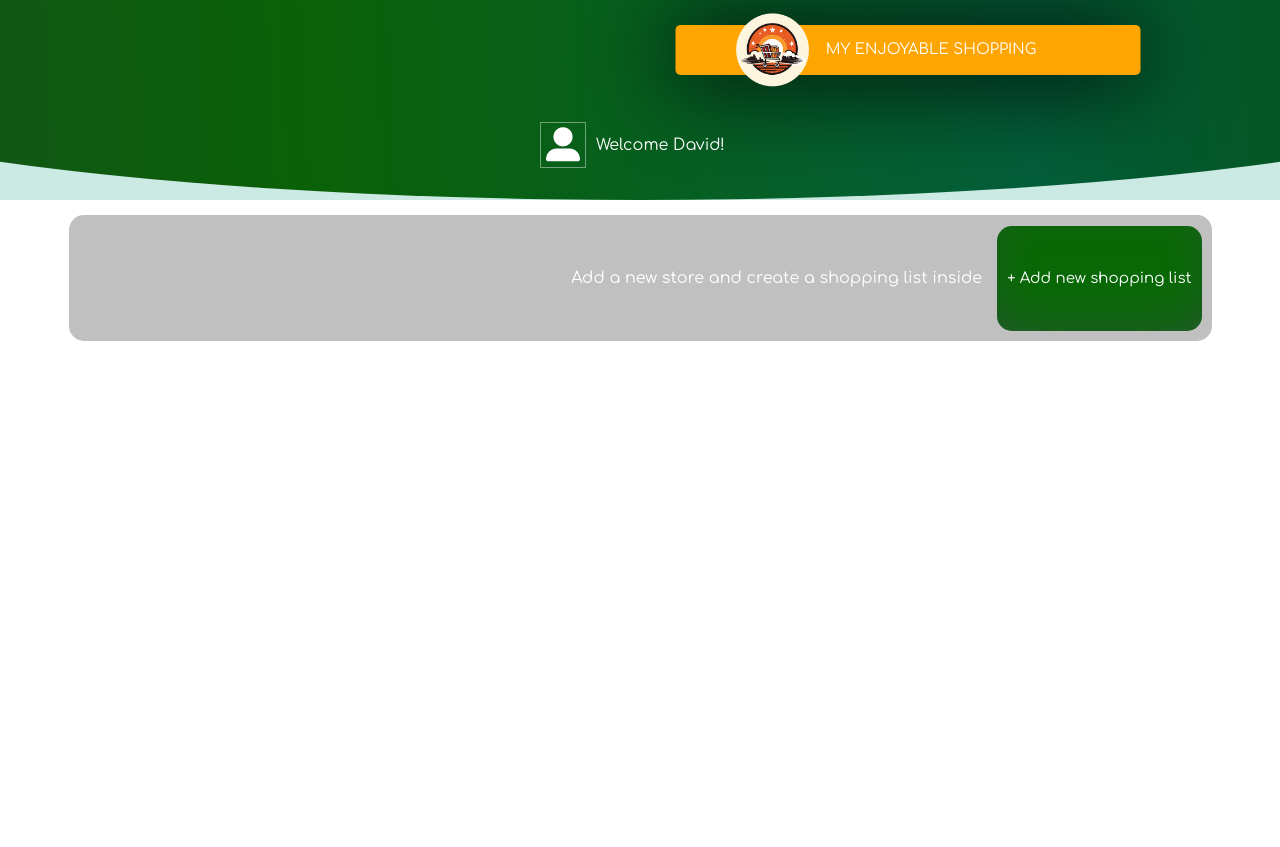
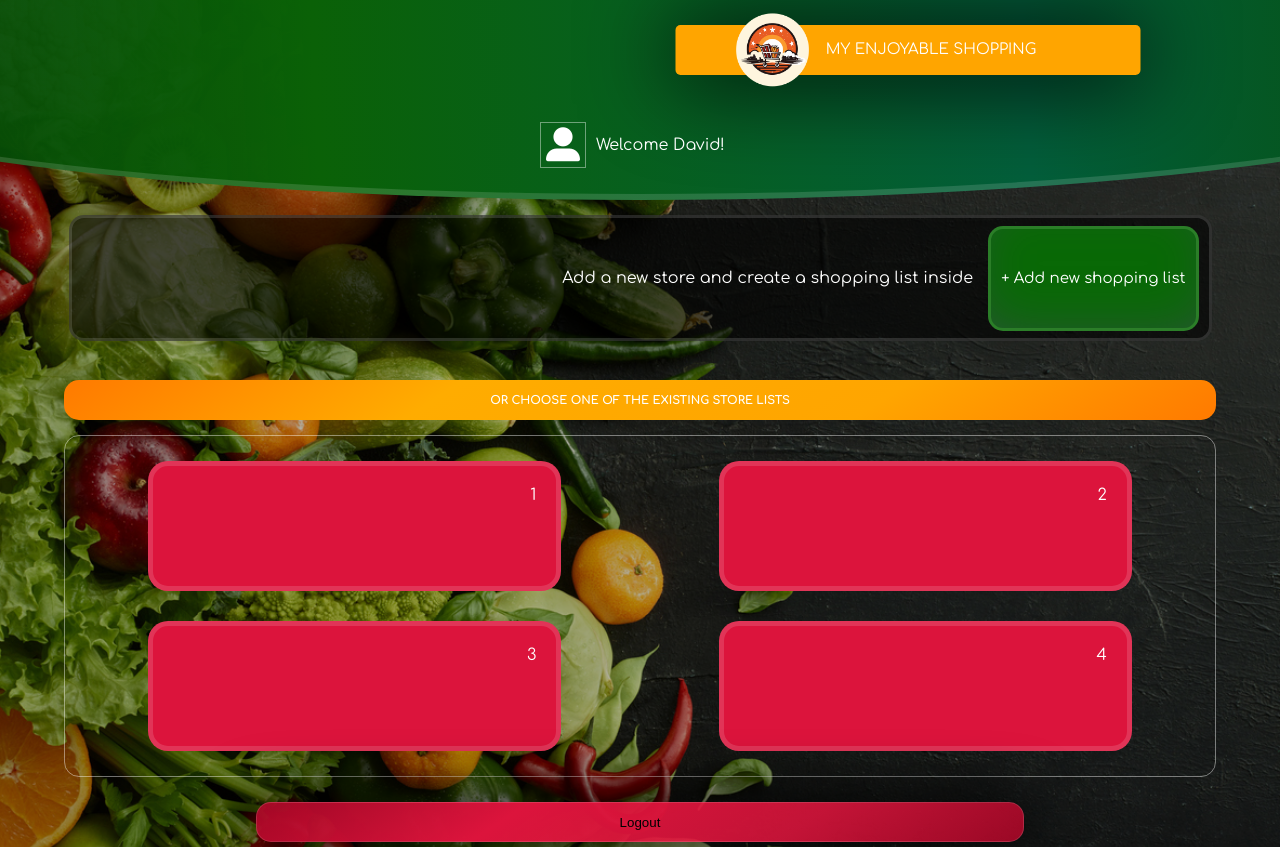
Before and after one commit to WojciechSadowskiNwD/My-enjoyable-shopping, a React (Create React App) app: page /appStart in a window 1280 px wide. Before the commit the page ends 800 px from the top, so only its background shows below. Built offline with nearby package versions, Linux system fonts and the light colour scheme; a web font is replaced by a local one.

Commit message:
Created the appearance of key elements for AppStart.js

```diff
--- a/src/pages/AppStart.js
+++ b/src/pages/AppStart.js
@@ -5,6 +5,7 @@ import Logo from "../components/Logo";
 function AppStart() {
 	return (
 		<div className={styles.app}>
+			<div className={styles.bg_shadow}>
 				<header className={styles.app_header}>
 					<div className={styles.green_circle}></div>
 					<div className={styles.div_size}>
@@ -15,10 +16,28 @@ function AppStart() {
 						<p>Welcome David!</p>
 					</div>
 				</header>
+				<div className={styles.app_section_button}>
+					<div className={styles.button_box}>
+						<p>Add a new store and create a shopping list inside</p>
+						<button className={styles.addList_btn}>
+							+ Add new shopping list
+						</button>
+					</div>
+				</div>
 				<div className={styles.app_main}>
-				<div className={styles.section_button}>
-					<p>Add a new store and create a shopping list inside</p>
-					<button className={styles.addList_btn}>+ Add new shopping list</button>
+					<div className={styles.app_title}>
+						<h2>Or choose one of the existing store lists</h2>
+					</div>
+					<div className={styles.section_shop_lists}>
+						<div className={styles.shop_square}>1</div>
+						<div className={styles.shop_square}>2</div>
+						<div className={styles.shop_square}>3</div>
+						<div className={styles.shop_square}>4</div>
+					</div>
+				</div>
+
+				<div className={styles.logout_box}>
+					<button className={styles.logout_btn}>Logout</button>
 				</div>
 			</div>
 		</div>
--- a/src/pages/AppStart.module.scss
+++ b/src/pages/AppStart.module.scss
@@ -5,6 +5,26 @@
 	width: 100%;
 	height: 100%;
 	overflow-x: hidden;
+
+	background-image: url("../img/BackgroundSmall.jpg");
+	background-image: url("../img/BackgroundDownBig.jpg");
+	background-image: url("../img/BackgroundLarge.jpg");
+	background-size: cover;
+	background-position: 55%;
+	background-position: 5%;
+	background-repeat: no-repeat;
+	background-color: #333;
+	z-index: 0;
+
+	.bg_shadow {
+		display: flex;
+		flex-direction: column;
+		width: 100%;
+		height: 100%;
+		// background-color: rgba(0,0,0,.7);
+		// background-color: rgba(0,0,0,.55);
+		background-color: rgba(0, 0, 0, 0.3);
+	}
 }
 
 .app_header {
@@ -14,7 +34,7 @@
 	align-items: center;
 	width: 100%;
 	height: 200px;
-	background-color: rgba(182, 225, 215, 0.703);
+	// background-color: rgba(182, 225, 215, 0.703);
 
 	.green_circle {
 		position: absolute;
@@ -31,6 +51,8 @@
 			rgba(0, 56, 6, 0.877) 100%
 		);
 		border-radius: 50%;
+		border: 4px solid #ffffff23;
+		border: 6px solid #ffffff23;
 		z-index: 1;
 	}
 
@@ -65,7 +87,6 @@
 		width: 200px;
 		height: 50px;
 		top: 120px;
-		// background-color: red;
 		z-index: 2;
 
 		i {
@@ -79,18 +100,15 @@
 	}
 }
 
-.app_main {
+.app_section_button {
 	position: relative;
 	width: 100%;
 	height: 150px;
 	padding: 5px;
-	// background-color: red;
 	// background-color: rgba(182, 225, 215, 0.703);
 
-	.section_button {
+	.button_box {
 		display: flex;
-		// justify-content: space-around;
-		// justify-content: space-between;
 		align-items: center;
 		width: 90%;
 		height: 90%;
@@ -101,6 +119,13 @@
 		padding: 10px;
 		background-color: #fff;
 		background-color: #c0c0c0;
+		background-color: rgba(0, 0, 0, 0.6);
+		// background-color: rgba(0,0,0,.5);
+		border: 1.6px solid #ffffff82;
+		// border: 6px solid #ffffff23;
+		border: 3px solid #ffffff23;
+		// border: 4px solid #ffffff23;
+		// border: 1.6px solid #ffffff6e;
 
 		p {
 			margin-left: 10px;
@@ -119,6 +144,8 @@
 			font-size: 15px;
 			border-radius: 15px;
 			border: none;
+			// border: 2px solid #ffffff23;
+			border: 3px solid #ffffff23;
 			background-color: rgb(9, 105, 6);
 			color: #fff;
 			-webkit-box-shadow: inset 0px -15px 69px -37px rgba(66, 68, 90, 1);
@@ -128,3 +155,108 @@
 		}
 	}
 }
+
+.app_main {
+	display: flex;
+	flex-direction: column;
+	justify-content: start;
+	width: 100%;
+	// height: 600px;
+	// background-color: rgb(222, 222, 222);
+
+	.app_title {
+		display: flex;
+		justify-content: center;
+		align-items: center;
+		width: 90%;
+		height: 45px;
+		height: 40px;
+		margin-top: 25px;
+		margin-top: 30px;
+		margin-left: auto;
+		margin-right: auto;
+		margin-bottom: 15px;
+		border-radius: 15px;
+		background: linear-gradient(
+			327deg,
+			rgba(255, 122, 0, 1) 0%,
+			rgba(255, 165, 0, 1) 30%,
+			rgba(255, 172, 0, 1) 67%,
+			rgba(255, 122, 0, 1) 100%
+		);
+
+		h2 {
+			text-align: center;
+			font-size: 11.5px;
+			color: #fff;
+		}
+	}
+
+	.section_shop_lists {
+		display: flex;
+		flex-direction: row;
+		justify-content: space-between;
+		// justify-content: start;
+
+		flex-wrap: wrap;
+		margin-left: auto;
+		margin-right: auto;
+		width: 95%;
+		width: 90%;
+		// height: 100%;
+		padding: 10px;
+		padding-left: 6.5%;
+		padding-right: 6.5%;
+		border-radius: 15px;
+		// border: 1.6px solid #4747476a;
+		// border: 1.6px solid #ffffff99;
+		// border: 1.6px solid #ffffff7f;
+		border: 1.6px solid #ffffff6e;
+
+		.shop_square {
+			width: 42%;
+			min-width: 125px;
+			height: 130px;
+			margin-top: 15px;
+			margin-bottom: 15px;
+			border-radius: 20px;
+			padding: 20px;
+			border: 3px solid #ffffff23;
+			border: 5px solid #ffffff23;
+			background-color: crimson;
+		}
+	}
+}
+
+.logout_box {
+	position: relative;
+	width: 100%;
+	height: 50px;
+	margin-top: 20px;
+
+	.logout_btn {
+		position: absolute;
+		bottom: 5px;
+		left: 50%;
+		transform: translateX(-50%);
+		width: 70%;
+		width: 60%;
+		height: 50px;
+		height: 40px;
+		background: linear-gradient(
+			327deg,
+			rgba(168, 7, 39, 0.908) 0%,
+			rgba(220, 20, 60, 0.879) 30%,
+			crimson 67%,
+			rgba(168, 7, 39, 0.942)100%
+		);
+		border-radius: 15px;
+		border: none;
+		border: 1px solid #ffffff23;   //fajny borderek ghost
+
+		-webkit-box-shadow: -1px 2px 61px 2px rgba(0, 0, 0, 1);
+		-moz-box-shadow: -1px 12px 61px 2px rgba(0, 0, 0, 1);
+		box-shadow: -1px 2px 61px 2px rgba(0, 0, 0, 1);
+		cursor: pointer;
+	}
+}
```
Lines whose indentation alone changed are shown as unchanged.
